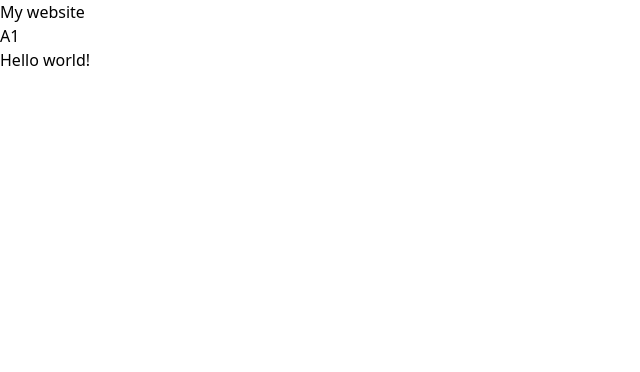
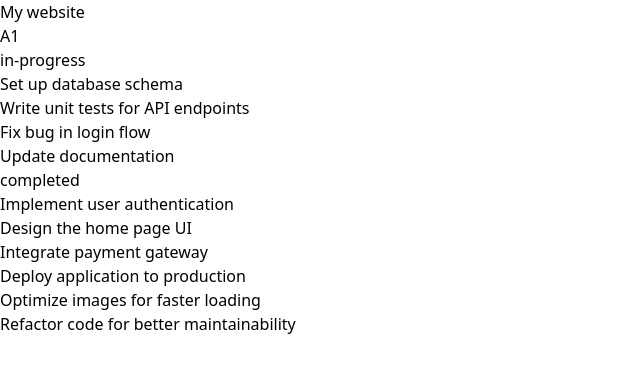
Before and after one commit to C0dingViking/todo-list, a React (Vite) app: page / in a window 1280 px wide. Shown: the top 372 px of the page, without its empty margins (0-640 px from the left). Built offline with nearby package versions, Linux system fonts and the light colour scheme.

Commit message:
got the component working, need styling

```diff
--- a/src/App.tsx
+++ b/src/App.tsx
@@ -1,17 +1,32 @@
 import Header from "./components/Header.tsx";
-import Todo from "./components/Todo.tsx";
+import TodoItem, { Todo } from "./components/Todo.tsx";
+import TodoList from "./components/TodoList.tsx";
 
 function App() {
+
+  const todo: Todo = {
+    desc: "A1",
+    completed: false,
+  }
+
+  const todos: Todo[] = [
+    { desc: "Implement user authentication", completed: false },
+    { desc: "Set up database schema", completed: true },
+    { desc: "Design the home page UI", completed: false },
+    { desc: "Write unit tests for API endpoints", completed: true },
+    { desc: "Integrate payment gateway", completed: false },
+    { desc: "Deploy application to production", completed: false },
+    { desc: "Fix bug in login flow", completed: true },
+    { desc: "Optimize images for faster loading", completed: false },
+    { desc: "Update documentation", completed: true },
+    { desc: "Refactor code for better maintainability", completed: false }
+  ];
   return (
     <div>
       <Header></Header>
-      <Todo desc={"A1"} completed={false}></Todo>
-      <body>
-        <h1 className="text-red-300 font-bold underline ">
-          Hello world!
-        </h1>
-      </body>
-    </div >
+      <TodoItem todo={todo}></TodoItem>
+      <TodoList todos={todos}></TodoList>
+    </div>
   );
 }
 
--- a/src/components/Todo.tsx
+++ b/src/components/Todo.tsx
@@ -1,13 +1,15 @@
 
-interface Todo {
+export interface Todo {
   desc: string;
   completed: boolean;
 };
+interface TodoItemProps {
+  todo: Todo;
+}
 
-function Todo({ desc, completed }: Todo) {
+export default function TodoItem({ todo }: TodoItemProps) {
   return (
-    <span>{desc}</span>
+    <span>{todo.desc}</span>
   );
 
 }
-export default Todo
--- /dev/null
+++ b/src/components/TodoList.tsx
@@ -0,0 +1,32 @@
+import TodoItem, { Todo } from "./Todo";
+
+interface TodoListProps {
+  todos: Todo[];
+}
+export default function TodoList({ todos }: TodoListProps) {
+  const completed: Todo[] = todos.filter((item) => item.completed === true);
+  const completed_items = displayList(completed);
+
+  const in_progress: Todo[] = todos.filter((item) => item.completed === false);
+  const in_process_items = displayList(in_progress);
+  return (
+    <ul>
+      <h2 >in-progress</h2>
+      <ul>
+        {completed_items}
+      </ul>
+      <h2>completed</h2>
+      <ul>
+        {in_process_items}
+      </ul>
+    </ul>
+  );
+}
+
+function displayList(list: Todo[]) {
+  return list.map((item, index) =>
+    <li key={index}>
+      <TodoItem todo={item} ></TodoItem>
+    </li>
+  );
+}
```
